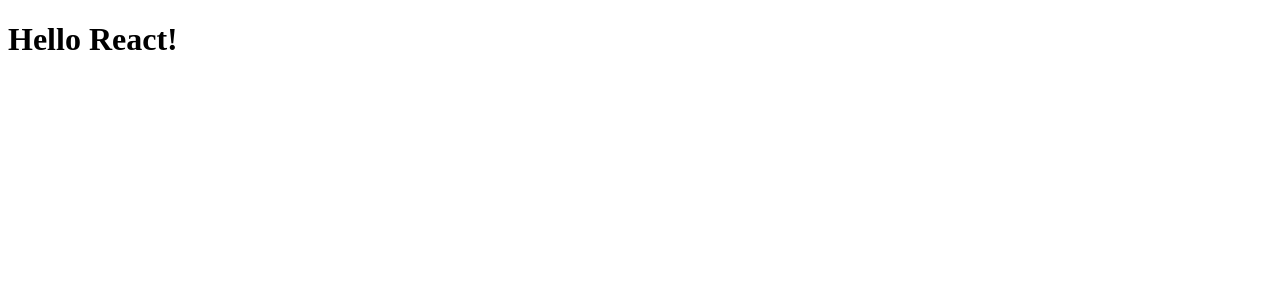
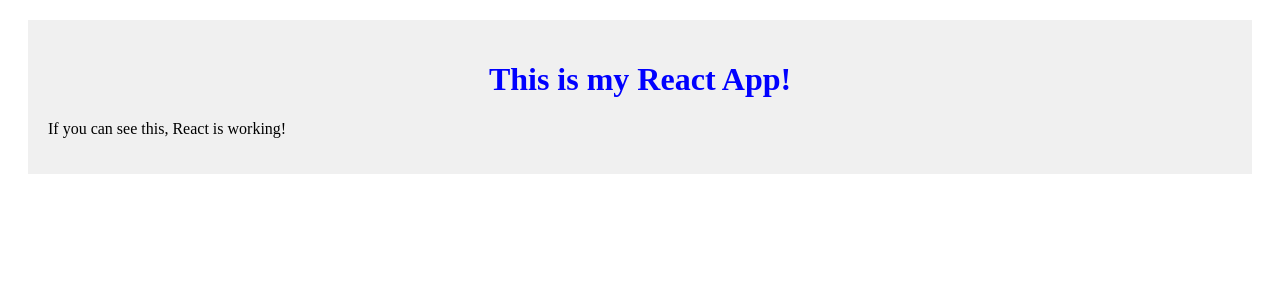
Before and after one commit to troygucci/HLS_Dash, a React app: page / in a window 1280 px wide. Shown: the top 300 px of the page. Built offline with nearby package versions, Linux system fonts and the light colour scheme.

Commit message:
Add files via upload

```diff
--- a/public/index.html
+++ b/public/index.html
@@ -7,5 +7,6 @@
   </head>
   <body>
     <div id="root"></div>
+    <script src="/bundle.js"></script>
   </body>
 </html>
--- a/src/App.tsx
+++ b/src/App.tsx
@@ -1,9 +1,22 @@
 import React from 'react';
 
 const App: React.FC = () => {
+  const styles = {
+    container: {
+      padding: '20px',
+      backgroundColor: '#f0f0f0',
+      margin: '20px'
+    },
+    heading: {
+      color: 'blue',
+      textAlign: 'center' as const
+    }
+  };
+
   return (
-    <div>
-      <h1>Hello React!</h1>
+    <div style={styles.container}>
+      <h1 style={styles.heading}>This is my React App!</h1>
+      <p>If you can see this, React is working!</p>
     </div>
   );
 };
```
